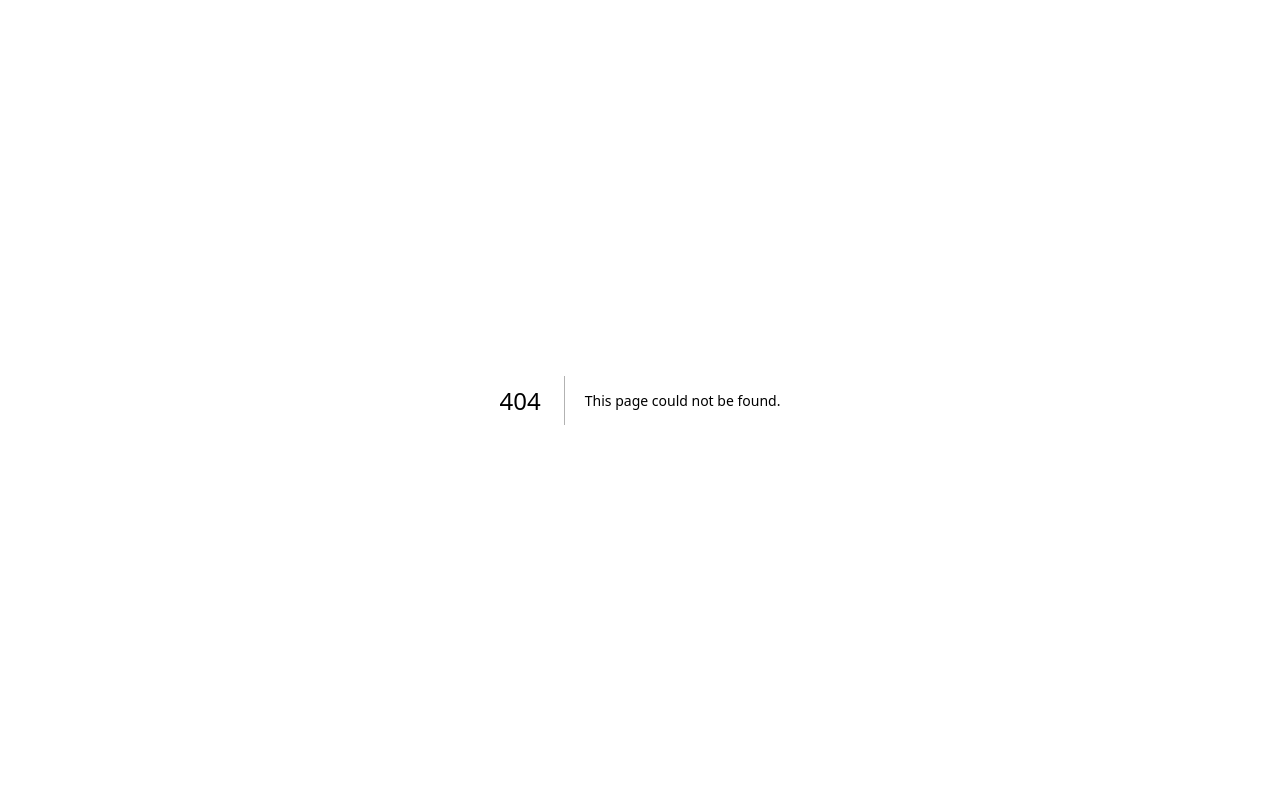
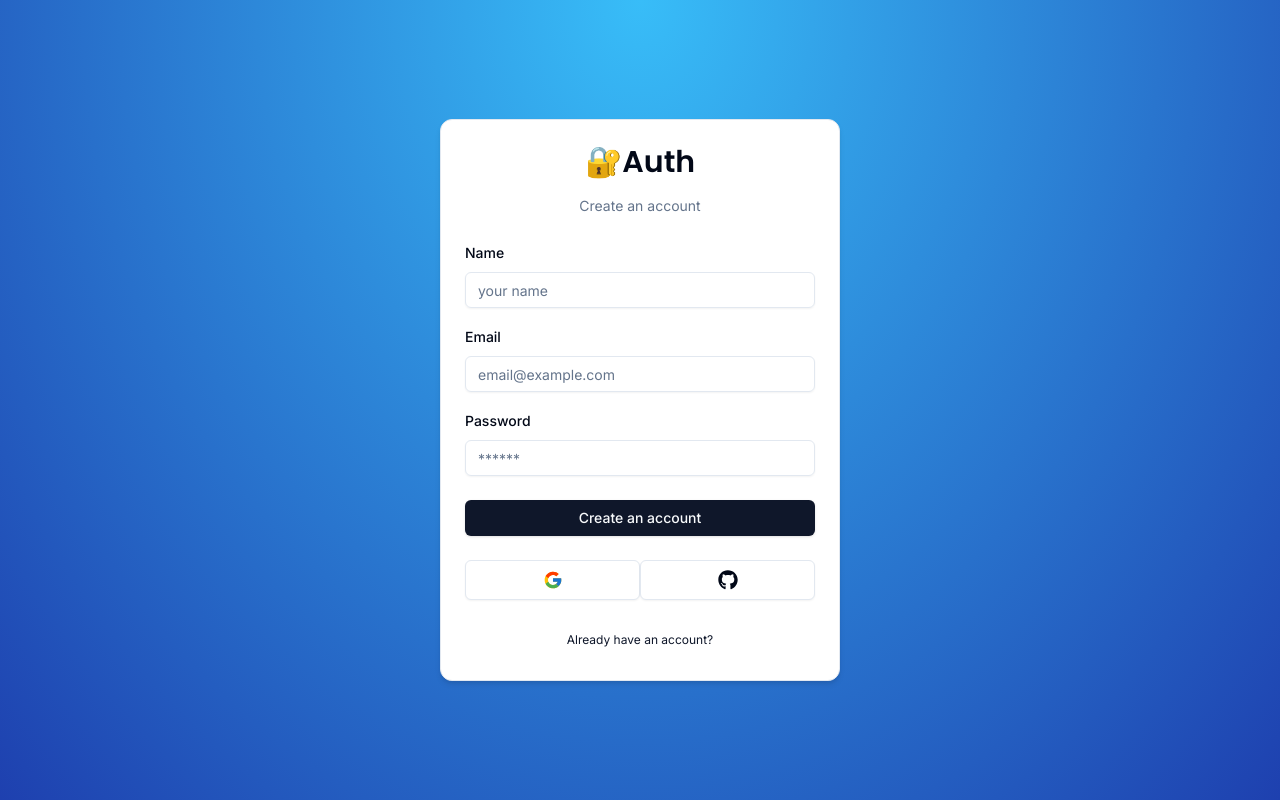
Before and after one commit to nevidomskii8/next_auth, a Next.js app: page /auth/register in a window 1280 px wide. Before the commit this address had no page. Built offline with nearby package versions, Linux system fonts and the light colour scheme.

Commit message:
ui (form) added register form

```diff
--- /dev/null
+++ b/actions/login.ts
@@ -0,0 +1,14 @@
+"use server";
+
+import * as z from "zod";
+import { LoginSchema } from "@/schemas";
+
+export const login = async (values: z.infer<typeof LoginSchema>) => {
+  const validatedFields = LoginSchema.safeParse(values);
+
+  if (!validatedFields.success) {
+    return { error: "Invalid fields!"};
+  }
+
+  return { success: "Login Success!" };
+}
--- /dev/null
+++ b/actions/register.ts
@@ -0,0 +1,14 @@
+"use server";
+
+import * as z from "zod";
+import { RegistrationSchema } from "@/schemas";
+
+export const register = async (values: z.infer<typeof RegistrationSchema>) => {
+  const validatedFields = RegistrationSchema.safeParse(values);
+
+  if (!validatedFields.success) {
+    return { error: "Invalid fields!"};
+  }
+
+  return { success: "Register Success!" };
+}
--- /dev/null
+++ b/app/auth/register/page.tsx
@@ -0,0 +1,12 @@
+import {LoginForm} from "@/components/auth/login-form";
+import {RegistrationForm} from "@/components/auth/register-form";
+
+const RegistrationPage = () => {
+  return (
+   <div>
+     <RegistrationForm/>
+   </div>
+  )
+}
+
+export default RegistrationPage
--- a/components/auth/login-form.tsx
+++ b/components/auth/login-form.tsx
@@ -2,6 +2,7 @@
 
 import * as z from "zod";
 
+import { useState, useTransition} from "react";
 import { useForm } from "react-hook-form";
 import { zodResolver }  from "@hookform/resolvers/zod";
 
@@ -18,9 +19,13 @@ import {
 import { CardWrapper } from "@/components/auth/card-wrapper";
 import { Button } from "@/components/ui/button";
 import { FormError } from "@/components/form-error";
-import {FormSuccess} from "@/components/form-success";
+import { FormSuccess } from "@/components/form-success";
+import { login } from "@/actions/login";
 
 export const LoginForm = () => {
+  const [ error, setError ] = useState<string | undefined>()
+  const [ success, setSuccess ] = useState<string | undefined>()
+  const [ isPending, startTransition ] = useTransition()
   const form = useForm<z.infer<typeof LoginSchema>>({
     resolver: zodResolver(LoginSchema),
     defaultValues: {
@@ -30,8 +35,19 @@ export const LoginForm = () => {
   });
 
   const onSubmit = (values: z.infer<typeof LoginSchema>) => {
-    console.log(values);
-  }
+    setError("");
+    setSuccess("");
+
+    startTransition(() => {
+      login(values).then((res) => {
+        if (res?.error) {
+          setError(res.error)
+        } else {
+          setSuccess(res.success)
+        }
+      });
+    });
+  };
 
   return (
    <CardWrapper
@@ -57,6 +73,7 @@ export const LoginForm = () => {
                       <Input
                        {...field}
                        type="email"
+                       disabled={isPending}
                        placeholder="email@example.com"
                        className="w-full"
                       />
@@ -80,6 +97,7 @@ export const LoginForm = () => {
                       <FormLabel>Password</FormLabel>
                       <Input
                        {...field}
+                       disabled={isPending}
                        type="password"
                        placeholder="******"
                        className="w-full"
@@ -95,9 +113,9 @@ export const LoginForm = () => {
             control={form.control}
            />
          </div>
-         <FormError message="sumsing went wrong" />
-         <FormSuccess message="Email sent!" />
-         <Button type="submit" className="w-full">
+         <FormError message={error} />
+         <FormSuccess message={success} />
+         <Button disabled={isPending} type="submit" className="w-full">
            Login
          </Button>
        </form>
--- /dev/null
+++ b/components/auth/register-form.tsx
@@ -0,0 +1,150 @@
+"use client";
+
+import * as z from "zod";
+
+import { useState, useTransition} from "react";
+import { useForm } from "react-hook-form";
+import { zodResolver }  from "@hookform/resolvers/zod";
+
+import { RegistrationSchema } from "@/schemas";
+import { Input } from "@/components/ui/input";
+import {
+  Form,
+  FormControl,
+  FormItem,
+  FormLabel,
+  FormMessage,
+  FormField
+} from "@/components/ui/form";
+import { CardWrapper } from "@/components/auth/card-wrapper";
+import { Button } from "@/components/ui/button";
+import { FormError } from "@/components/form-error";
+import { FormSuccess } from "@/components/form-success";
+import { register } from "@/actions/register";
+
+export const RegistrationForm = () => {
+  const [ error, setError ] = useState<string | undefined>()
+  const [ success, setSuccess ] = useState<string | undefined>()
+  const [ isPending, startTransition ] = useTransition()
+  const form = useForm<z.infer<typeof RegistrationSchema>>({
+    resolver: zodResolver(RegistrationSchema),
+    defaultValues: {
+      email: "",
+      password: "",
+      name: ""
+    }
+  });
+
+  const onSubmit = (values: z.infer<typeof RegistrationSchema>) => {
+    setError("");
+    setSuccess("");
+
+    startTransition(() => {
+      register(values).then((res) => {
+        if (res?.error) {
+          setError(res.error)
+        } else {
+          setSuccess(res.success)
+        }
+      });
+    });
+  };
+
+  return (
+   <CardWrapper
+    labelHeader="Create an account"
+    backBntLabel="Already have an account?"
+    backBtnHref="/auth/login"
+    showSocial
+   >
+     <Form {...form}>
+       <form
+        onSubmit={form.handleSubmit(onSubmit)}
+        className="space-y-6"
+       >
+         <div className="space-y-4">
+           <FormField
+            name="name"
+            render={({field }) => {
+              return (
+               <FormItem>
+                 <FormControl>
+                   <>
+                     <FormLabel>Name</FormLabel>
+                     <Input
+                      {...field}
+                      disabled={isPending}
+                      placeholder="your name"
+                      className="w-full"
+                     />
+                   </>
+                 </FormControl>
+                 <FormMessage>
+                   {form.formState.errors.name?.message}
+                 </FormMessage>
+               </FormItem>
+              )
+            }}
+            control={form.control}
+           />
+           <FormField
+            name="email"
+            render={({field }) => {
+              return (
+               <FormItem>
+                 <FormControl>
+                   <>
+                     <FormLabel>Email</FormLabel>
+                     <Input
+                      {...field}
+                      type="email"
+                      disabled={isPending}
+                      placeholder="email@example.com"
+                      className="w-full"
+                     />
+                   </>
+                 </FormControl>
+                 <FormMessage>
+                   {form.formState.errors.email?.message}
+                 </FormMessage>
+               </FormItem>
+              )
+            }}
+            control={form.control}
+           />
+           <FormField
+            name="password"
+            render={({field }) => {
+              return (
+               <FormItem>
+                 <FormControl>
+                   <>
+                     <FormLabel>Password</FormLabel>
+                     <Input
+                      {...field}
+                      disabled={isPending}
+                      type="password"
+                      placeholder="******"
+                      className="w-full"
+                     />
+                   </>
+                 </FormControl>
+                 <FormMessage>
+                   {form.formState.errors.email?.message}
+                 </FormMessage>
+               </FormItem>
+              )
+            }}
+            control={form.control}
+           />
+         </div>
+         <FormError message={error} />
+         <FormSuccess message={success} />
+         <Button disabled={isPending} type="submit" className="w-full">
+           Create an account
+         </Button>
+       </form>
+     </Form>
+   </CardWrapper>
+  )
+};
--- a/schemas/index.ts
+++ b/schemas/index.ts
@@ -1,10 +1,22 @@
 import * as z from 'zod';
 
 export const LoginSchema = z.object({
-  password: z.string().min(1, {
+  password: z.string().min(3, {
     message: "Please enter your password."
   }),
   email: z.string().email({
     message: "Please enter a valid email address."
   }),
 });
+
+export const RegistrationSchema = z.object({
+  password: z.string().min(6, {
+    message: "Minimum of 6 characters required."
+  }),
+  email: z.string().email({
+    message: "Please enter a valid email address."
+  }),
+  name: z.string().min(1, {
+    message: "Name is required."
+  }),
+});
```
